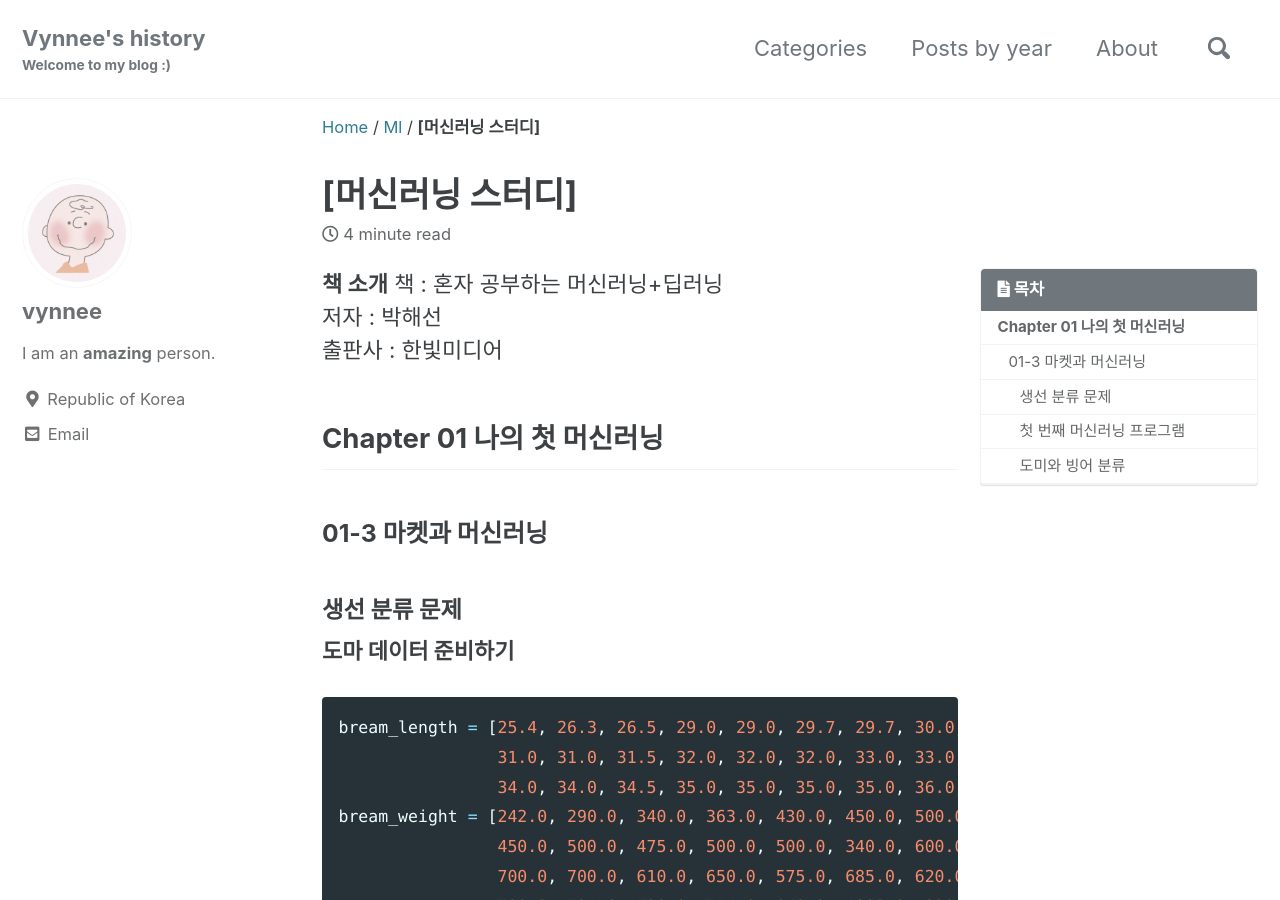
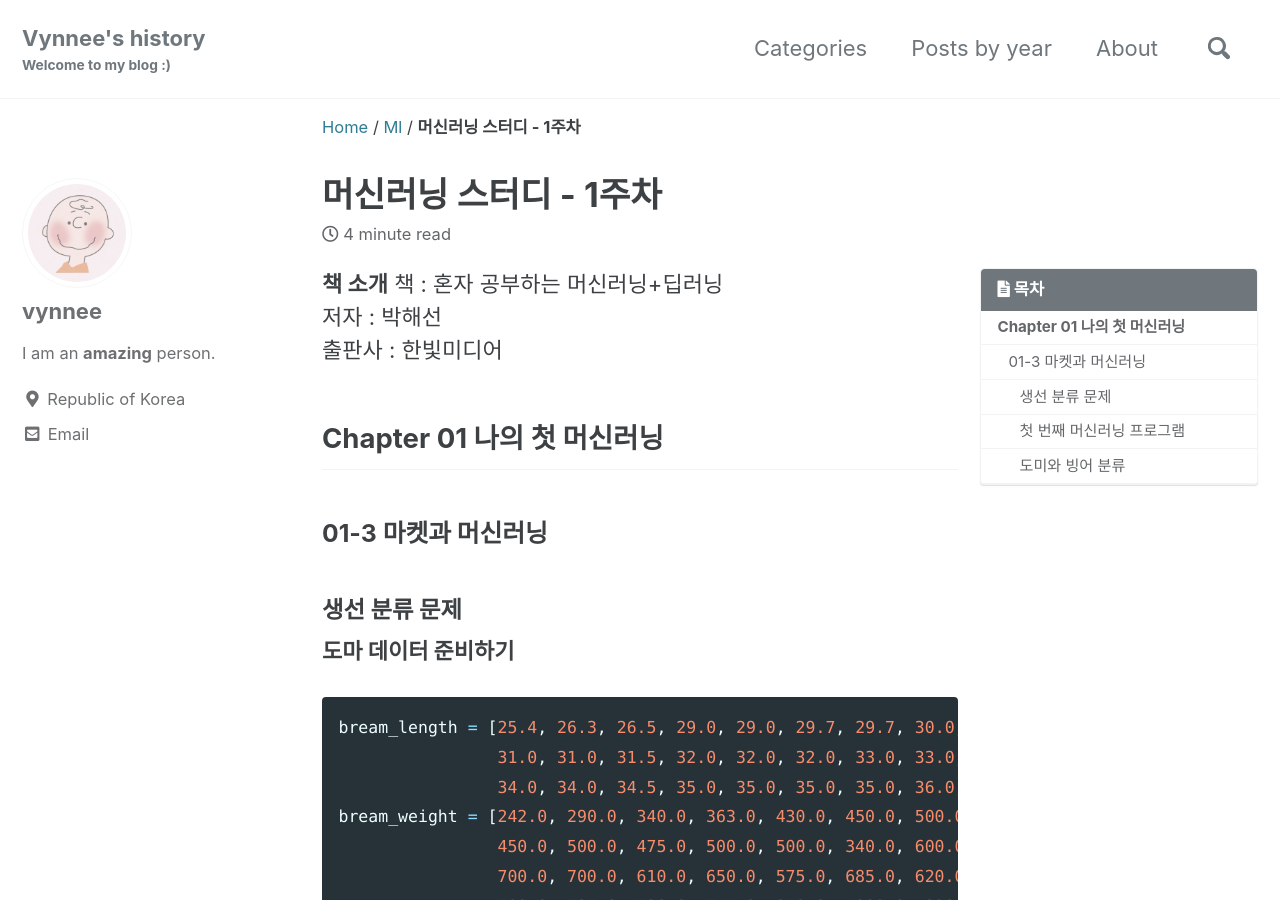
Before and after one commit to vynnee/vynnee.github.io, a Jekyll site: the page built from _posts/2021-01/ML/2021-03-09-ml01.md, in a window 1280 px wide and 900 px high. Built offline with Jekyll 4.4.1, drawn with Linux system fonts in a browser that asks for light colours; cached includes are drawn as plain includes; comment, search, counter and statistics services are not loaded.

Commit message:
[2021-03-10] post modify

```diff
--- a/_posts/2021-01/ML/2021-03-09-ml01.md
+++ b/_posts/2021-01/ML/2021-03-09-ml01.md
@@ -1,5 +1,5 @@
 ---
-title: "[머신러닝 스터디] "
+title: "머신러닝 스터디 - 1주차 "
 layout: single
 author_profile: true
 read_time: true
```
